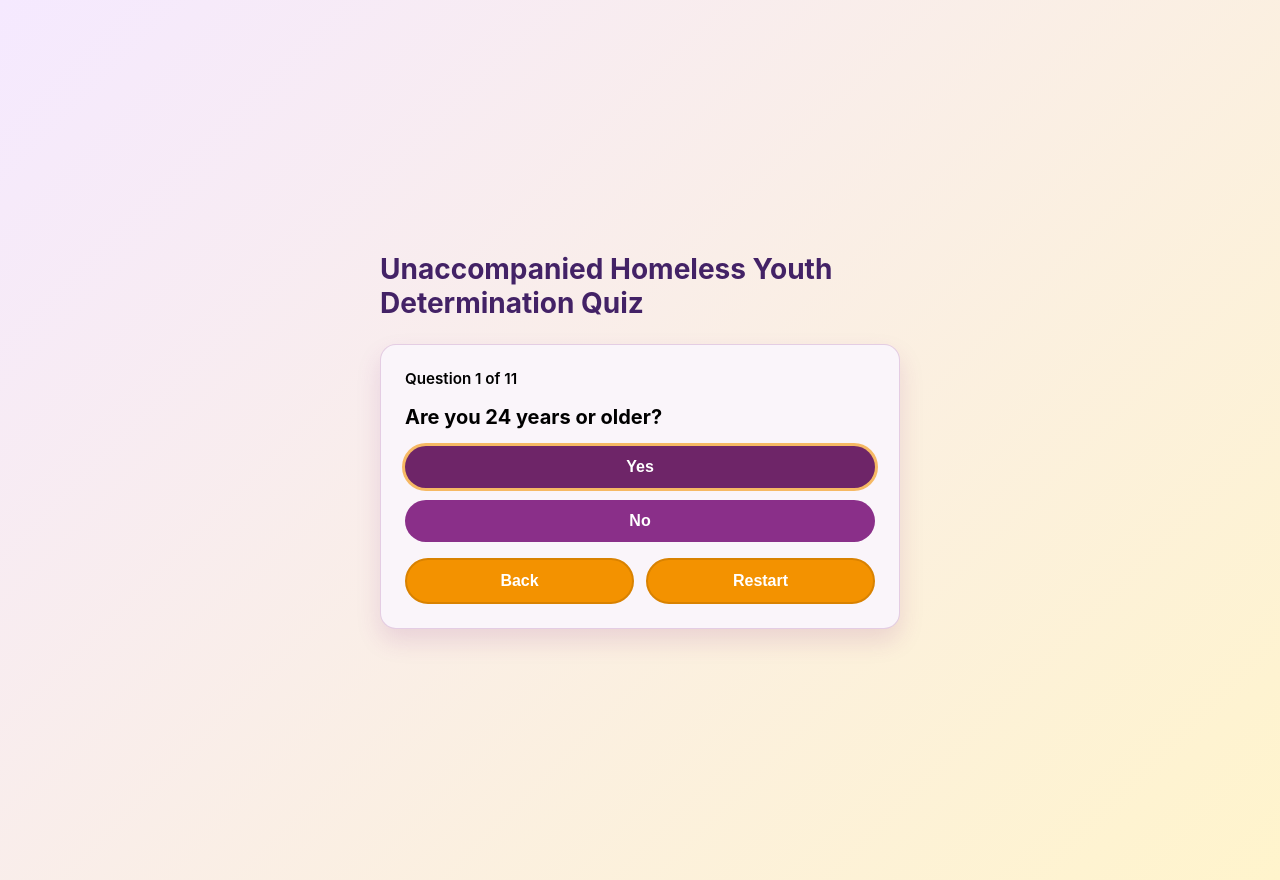
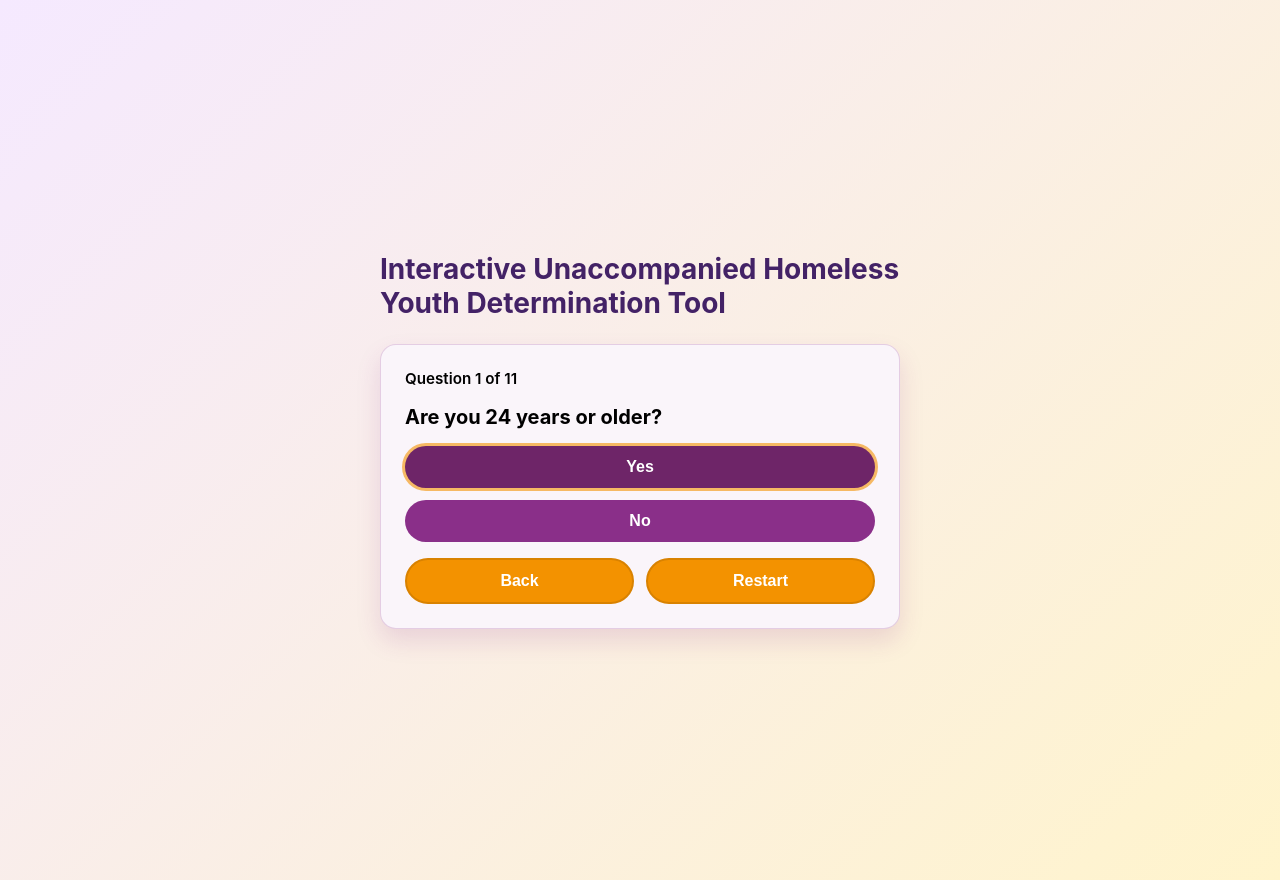
Before and after one commit to nyuan3/uhy-quiz, a website with bundled scripts: page index.html in a window 1280 px wide. Built offline with nearby package versions, Linux system fonts and the light colour scheme.

Commit message:
Rename tool title to Interactive Unaccompanied Homeless Youth Determination Tool

```diff
--- a/index.html
+++ b/index.html
@@ -51,7 +51,7 @@
     <main>
       <div class="demo-wrapper">
         <header class="demo-header">
-          <h1>Unaccompanied Homeless Youth Determination Quiz</h1>
+          <h1>Interactive Unaccompanied Homeless Youth Determination Tool</h1>
         </header>
         <div data-uhy-quiz>
           <div class="uhyq-fallback" role="note">
--- a/src/ui.js
+++ b/src/ui.js
@@ -72,7 +72,7 @@ export function createQuiz({ container, tree, config, callbacks = {}, initialPat
   const root = document.createElement('div');
   root.className = 'uhyq-root';
   root.setAttribute('role', 'application');
-  root.setAttribute('aria-label', 'Unaccompanied homeless youth determination quiz');
+  root.setAttribute('aria-label', 'Interactive unaccompanied homeless youth determination tool');
 
   const progressEl = document.createElement('div');
   progressEl.className = 'uhyq-progress';
```
Also changed, not shown: uhy-quiz-standalone.html (+2 -2 lines), dist/index.html, dist/uhy-quiz.js.
